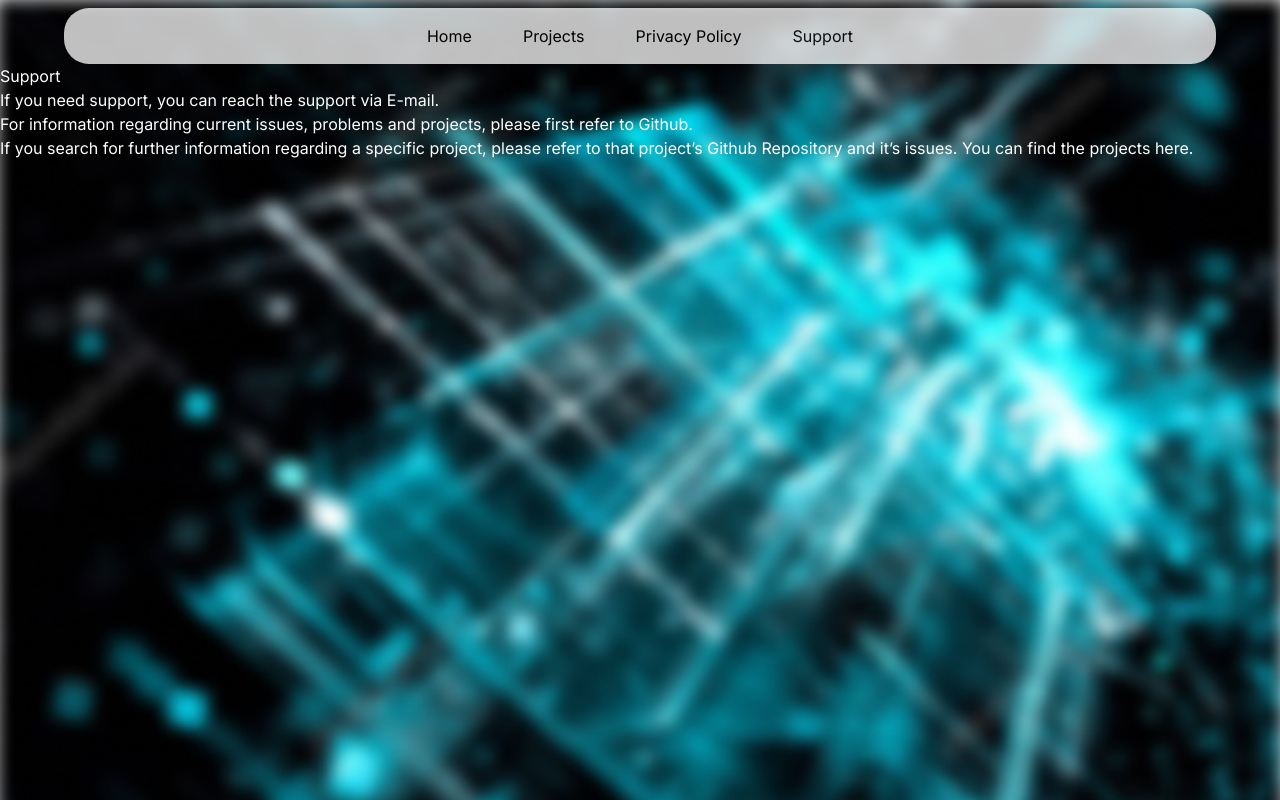
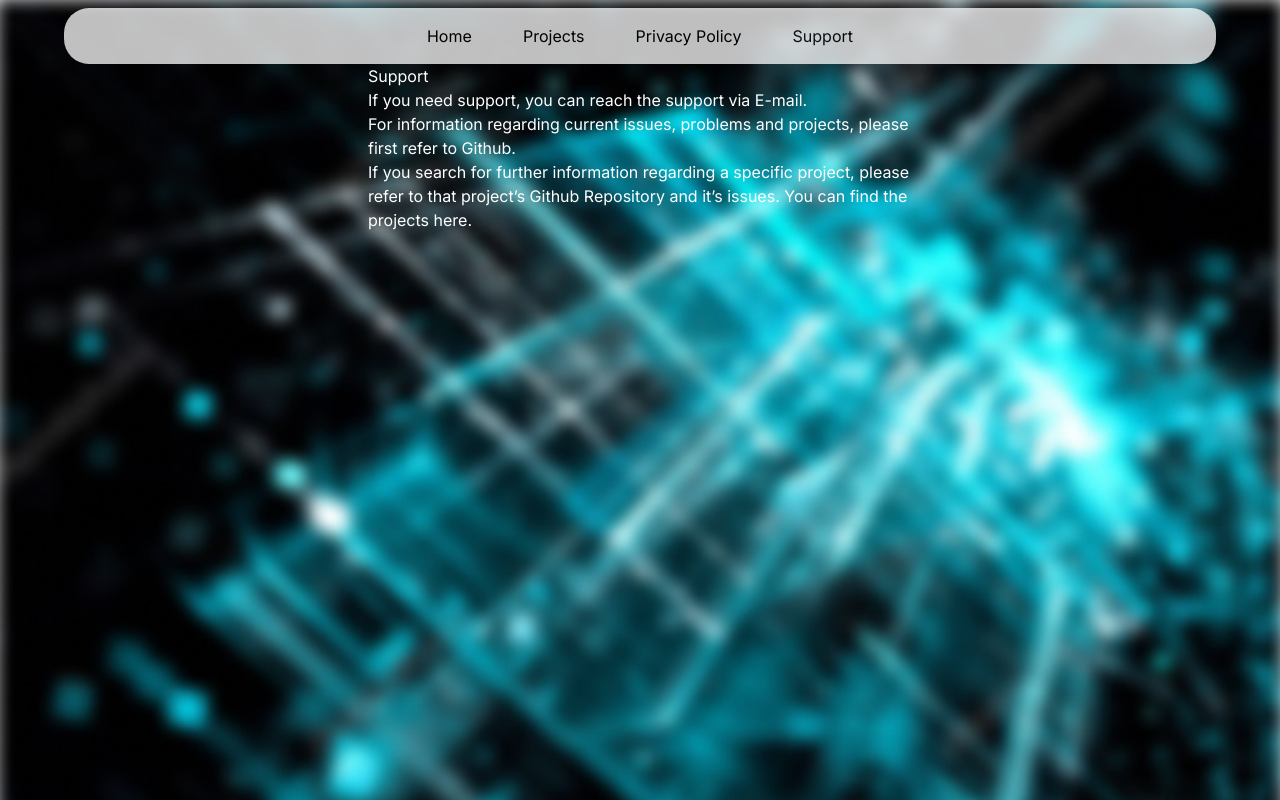
Before and after one commit to Julessh05/Website, a Next.js app in the folder personal-website/: page /support in a window 1280 px wide. Built offline with nearby package versions, Linux system fonts and the light colour scheme.

Commit message:
Update Project

```diff
--- a/personal-website/src/app/support/page.tsx
+++ b/personal-website/src/app/support/page.tsx
@@ -1,9 +1,11 @@
+import readingStyles from "./../css_components/readingPage.module.scss"
+
 export default function Support() {
     return (
-        <main>
+        <main className={readingStyles.main}>
             <h1>Support</h1>
             <p>If you need support, you can reach the support via <a
-                href="mailto:support@julianschumacher.dev">E-mail</a>.</p>
+                href="mailto:support@julianschumacher.dev?subject=Support Request">E-mail</a>.</p>
             <p>For information regarding current issues, problems and projects, please first refer to <a
                 href="https://github.com/Julessh05">Github</a>.</p>
             <p>If you search for further information regarding a specific project, please refer to that project&rsquo;s
```
